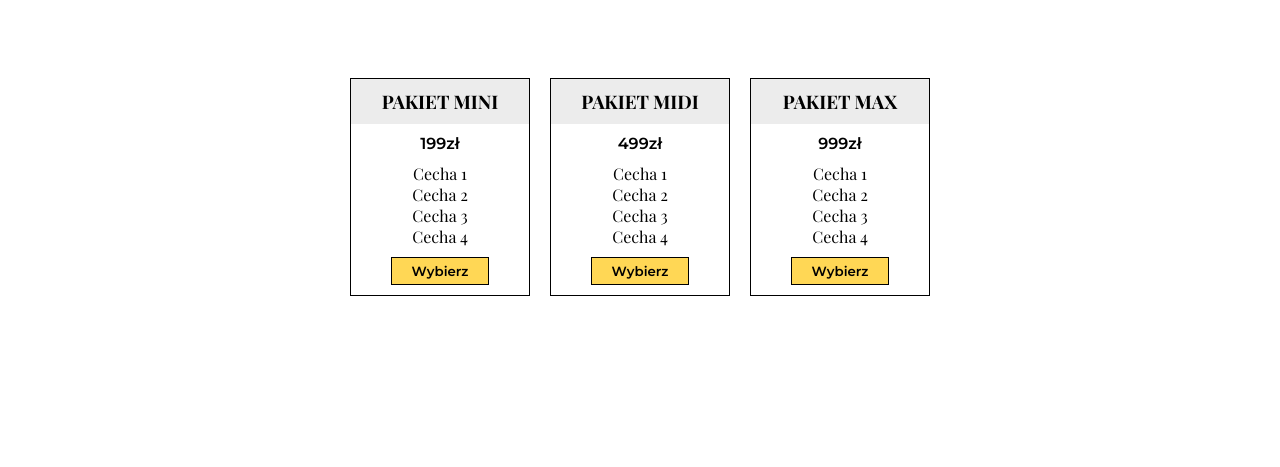
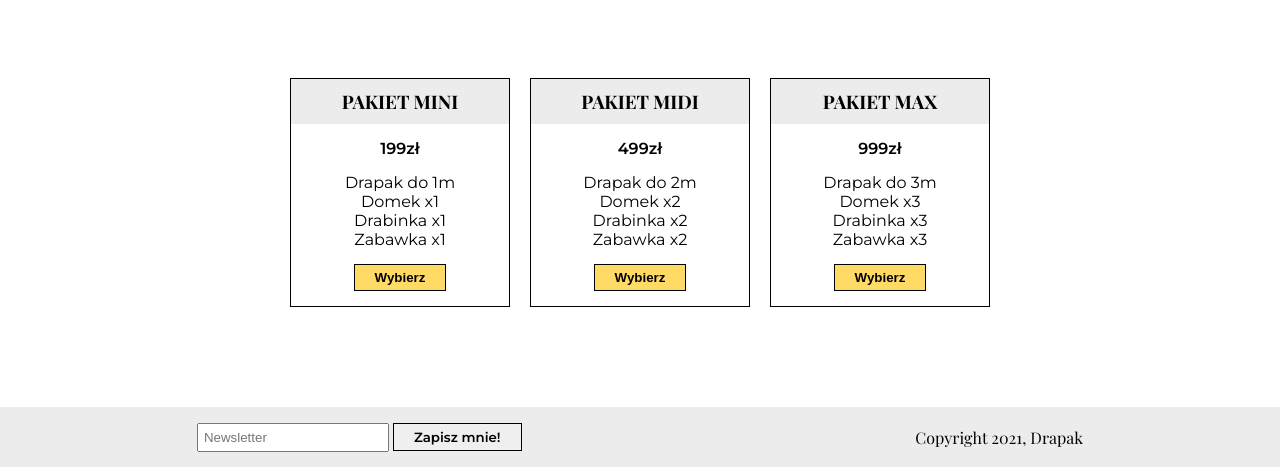
Before and after one commit to sickboyDS/FCC_LandingPage, a plain HTML site: page index.html in a window 1280 px wide. Shown: the part 962-1429 px from the top of the page. Before the commit the page ends 1358 px from the top, so only its background shows below. Drawn offline with nearby package versions, Linux system fonts and the light colour scheme.

Commit message:
finish
add footer & mediaquerys

```diff
--- a/index.html
+++ b/index.html
@@ -13,9 +13,9 @@
         </div>
         <nav id="nav-bar">
             <ul>
-                <li><a class="nav-link" href="#">Main</a></li>
-                <li><a class="nav-link" href="#">Produkty</a></li>
-                <li><a class="nav-link" href="#">Kontakt</a></li>
+                <li><a class="nav-link" href="#presentation">Video</a></li>
+                <li><a class="nav-link" href="#categories">Produkty</a></li>
+                <li><a class="nav-link" href="#footer">Kontakt</a></li>
             </ul>
         </nav>
     </header>
@@ -77,7 +77,7 @@
         </div>
     </section>
     <section id="presentation">
-        <iframe width="560" height="315" src="https://www.youtube.com/embed/-AWmb2k2Uqg?controls=0"
+        <iframe id="video" width="560" height="315" src="https://www.youtube.com/embed/-AWmb2k2Uqg?controls=0"
             title="YouTube video player" frameborder="0" allow="accelerometer; autoplay; clipboard-write;
             encrypted-media; gyroscope; picture-in-picture" allowfullscreen>
         </iframe>
@@ -87,10 +87,10 @@
             <h3>Pakiet Mini</h3>
             <p>199zł</p>
             <ul>
-                <li>Cecha 1</li>
-                <li>Cecha 2</li>
-                <li>Cecha 3</li>
-                <li>Cecha 4</li>
+                <li>Drapak do 1m</li>
+                <li>Domek x1</li>
+                <li>Drabinka x1</li>
+                <li>Zabawka x1</li>
             </ul>
             <button class="btn">Wybierz</button>
         </div>
@@ -98,10 +98,10 @@
             <h3>Pakiet midi</h3>
             <p>499zł</p>
             <ul>
-                <li>Cecha 1</li>
-                <li>Cecha 2</li>
-                <li>Cecha 3</li>
-                <li>Cecha 4</li>
+                <li>Drapak do 2m</li>
+                <li>Domek x2</li>
+                <li>Drabinka x2</li>
+                <li>Zabawka x2</li>
             </ul>
             <button class="btn">Wybierz</button>
         </div>
@@ -109,13 +109,21 @@
             <h3>pakiet max</h3>
             <p>999zł</p>
             <ul>
-                <li>Cecha 1</li>
-                <li>Cecha 2</li>
-                <li>Cecha 3</li>
-                <li>Cecha 4</li>
+                <li>Drapak do 3m</li>
+                <li>Domek x3</li>
+                <li>Drabinka x3</li>
+                <li>Zabawka x3</li>
             </ul>
             <button class="btn">Wybierz</button>
         </div>
     </section>
+    <footer id="footer">
+        <form id="form" action="https://www.freecodecamp.com/email-submit">
+            <input type="email" name="email" id="email" placeholder="Newsletter">
+            <input type="submit" id="submit" value="Zapisz mnie!">
+        </form>
+        <p>Copyright 2021, Drapak</p>
+    </footer>
+    <script src="https://cdn.freecodecamp.org/testable-projects-fcc/v1/bundle.js"></script>
 </body>
 </html>
--- a/style.css
+++ b/style.css
@@ -4,6 +4,8 @@
     margin: 0;
     padding: 0;
     box-sizing: border-box;
+}
+body{
     font-family: 'Playfair Display', serif;
 }
 
@@ -86,37 +88,70 @@ a{
 #categories{
     display: flex;
     justify-content: center;
-    align-items: center;
+    align-items: stretch;
     margin-top: 100px;
     margin-bottom: 100px;
 }
 
 .card{
+    font-family: 'Montserrat', sans-serif;
     display: flex;
     flex-direction: column;
     align-items: center;
     text-align: center;
-    width: 180px;
+    width: 220px;
     border: 1px solid black;
     margin: 0 10px 0;
 }
 .card > h3{
     background-color: rgb(236, 236, 236);
     width: 100%;
+    font-family: 'Playfair Display', serif;
+    text-transform: uppercase;
     padding: 10px 0px;
-    text-transform: uppercase;
 }
 .card > p {
-    margin: 10px 0px;
+    margin: 15px 0px;
+    font-weight: bold;
+}
+
+.card .btn {
+    margin: 15px 0px;
+    padding: 5px 20px;
+    background-color: rgb(255, 219, 101);
+    border: 1px solid black;
+    font-weight: bold;
+}
+/* -------- FOOTER -------- */
+#footer{
+    background-color: rgb(236, 236, 236);
+    width:100%;
+    display:flex;
+    justify-content:space-around;
+    align-items:center;
+    height:60px;
+}
+#footer #email{
+    padding:5px;
+    width:15vw;
+}
+#footer #submit{
+    padding:5px 20px;
+    border: 1px solid black;
     font-family: 'Montserrat', sans-serif;
     font-weight: bold;
 }
 
-.card .btn {
-    margin: 10px 0px;
-    padding: 5px 20px;
-    font-family: 'Montserrat', sans-serif;
-    background-color: rgb(255, 215, 85);
-    border: 1px solid black;
-    font-weight: bold;
+@media (max-width:600px)  {
+    .logo{
+        width: 100%;
+        text-align: center;
+    }
+    nav{
+        display:none;
+    }
+
+    .grid-container {
+        grid-template-columns:20vw 60vw;
+      }
 }
```
